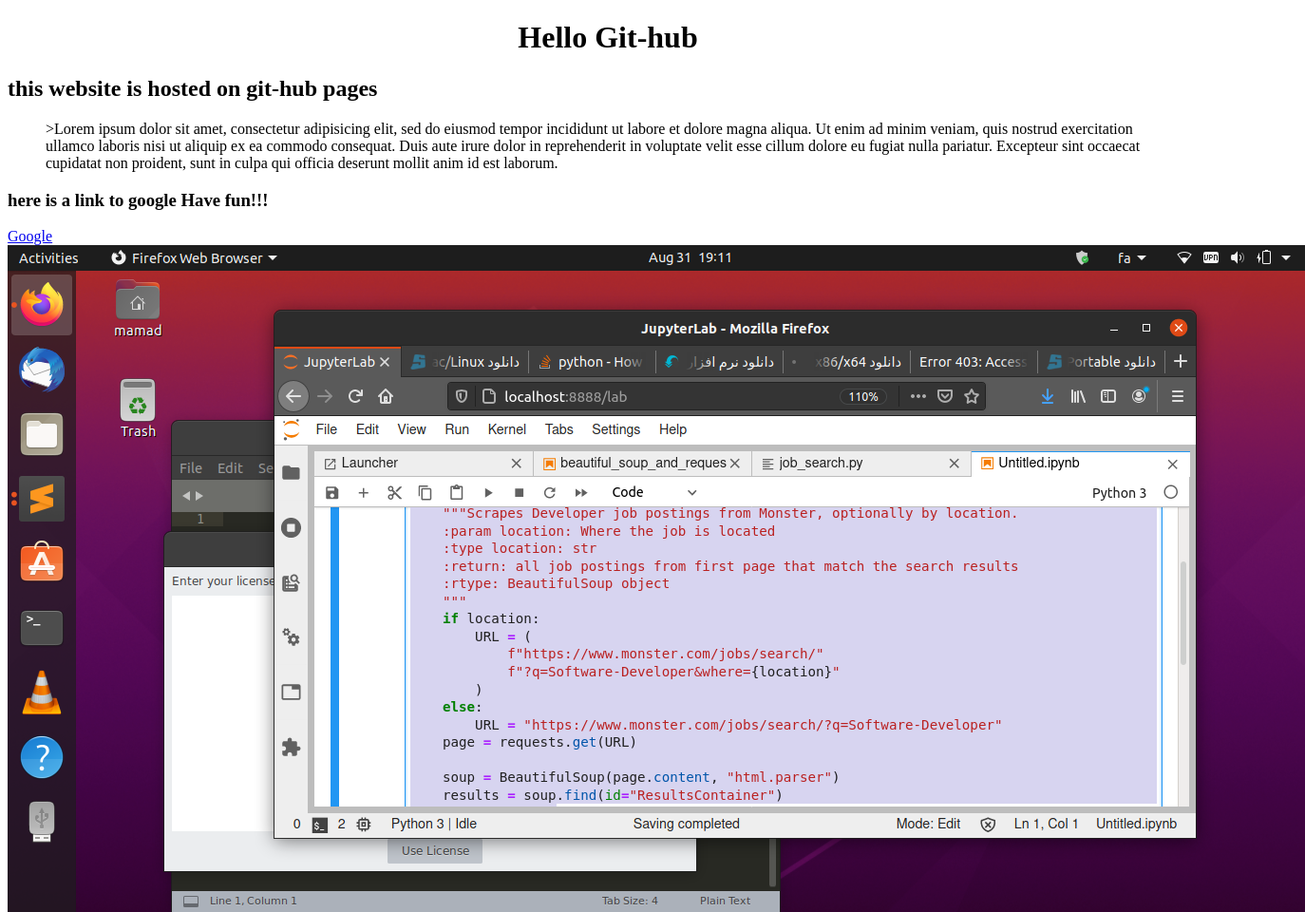
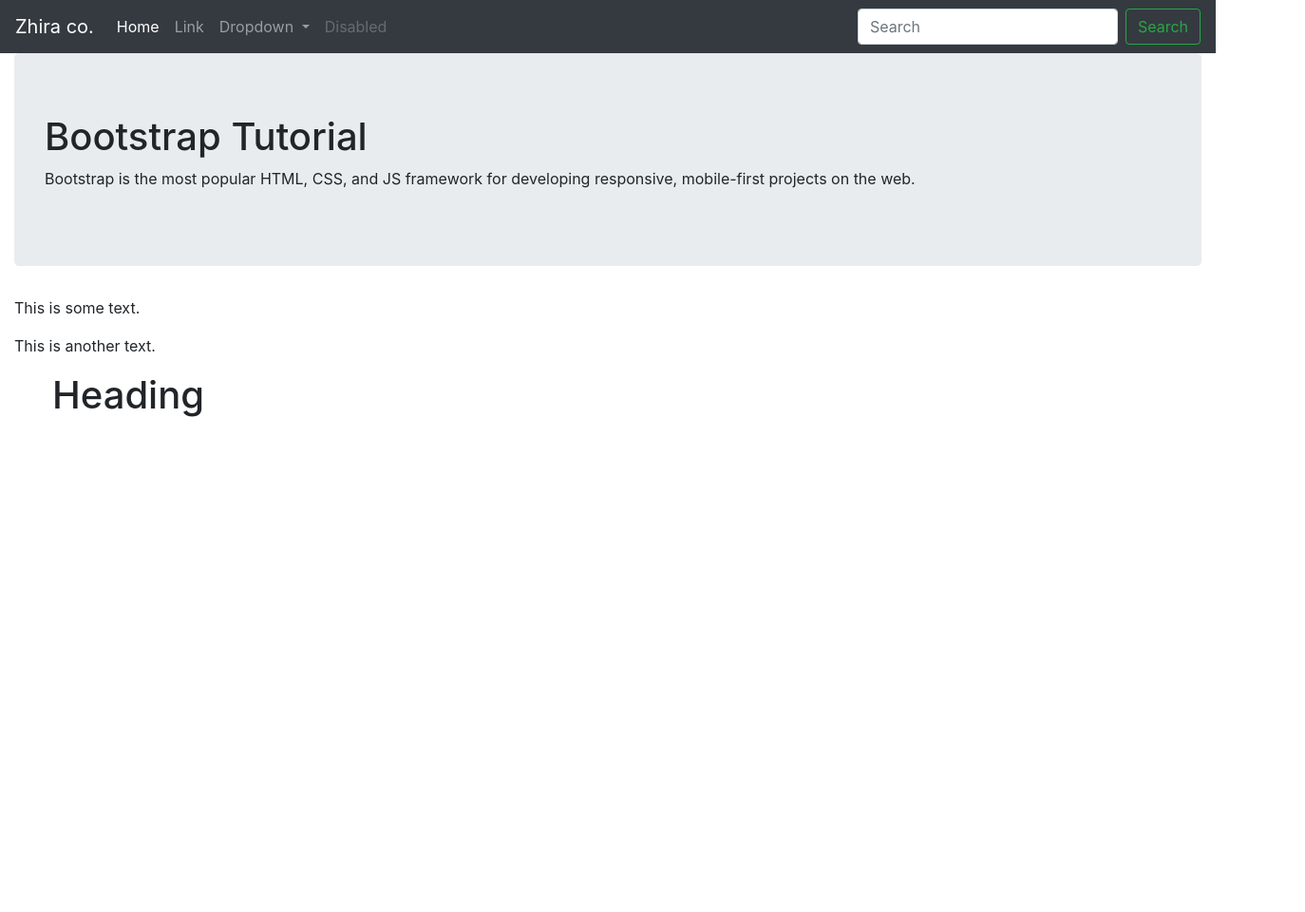
Before and after one commit to Mamad-cloud/Mamad-cloud.github.io, a plain HTML site: page index.html in a window 1280 px wide. Shown: the top 960 px of the page at 95% size, 1374 px wide, since content can reach past the window. After the commit the page ends 800 px from the top, so only its background shows below. Drawn offline with nearby package versions, Linux system fonts and the light colour scheme.

Commit message:
test-commit

```diff
--- a/index.html
+++ b/index.html
@@ -1,19 +1,78 @@
 <!DOCTYPE html>
 <html>
 <head>
-	<title>Git-hub test</title>
+	<meta charset="utf-8">
+    <meta name="viewport" content="width=device-width, initial-scale=1, shrink-to-fit=no">
+    <link rel="stylesheet" href="https://stackpath.bootstrapcdn.com/bootstrap/4.5.2/css/bootstrap.min.css" integrity="sha384-JcKb8q3iqJ61gNV9KGb8thSsNjpSL0n8PARn9HuZOnIxN0hoP+VmmDGMN5t9UJ0Z" crossorigin="anonymous">
+
+
+
+	<!-- jQuery library -->
+	<script src="https://ajax.googleapis.com/ajax/libs/jquery/3.5.1/jquery.min.js"></script>
+
+
+
+	<!-- Latest compiled JavaScript -->
+	<script src="https://maxcdn.bootstrapcdn.com/bootstrap/3.4.1/js/bootstrap.min.js"></script>
+	<title>Zhira co.</title>
 </head>
 <body>
-	<h1 align="center">Hello Git-hub</h1>
-	<h2>this website is hosted on git-hub pages</h2>
-	<blockquote>>Lorem ipsum dolor sit amet, consectetur adipisicing elit, sed do eiusmod
-	tempor incididunt ut labore et dolore magna aliqua. Ut enim ad minim veniam,
-	quis nostrud exercitation ullamco laboris nisi ut aliquip ex ea commodo
-	consequat. Duis aute irure dolor in reprehenderit in voluptate velit esse
-	cillum dolore eu fugiat nulla pariatur. Excepteur sint occaecat cupidatat non
-	proident, sunt in culpa qui officia deserunt mollit anim id est laborum.</blockquote>
-	<h3>here is a link to google Have fun!!!</h3>
-	<a  href="https://google.com/">Google</a>
-	<img src="Images/img_1.png">my terminal</img>
+	<nav class="navbar navbar-expand-lg navbar-dark bg-dark">
+			  	<a class="navbar-brand" href="#">Zhira co.</a>
+			  	<button class="navbar-toggler" type="button" data-toggle="collapse" data-target="#navbarSupportedContent" aria-controls="navbarSupportedContent" aria-expanded="false" aria-label="Toggle navigation">
+			  	  <span class="navbar-toggler-icon"></span>
+			 	 </button>
+
+			  <div class="collapse navbar-collapse" id="navbarSupportedContent">
+			    <ul class="navbar-nav mr-auto">
+			     	<li class="nav-item active">
+			       		<a class="nav-link" href="#">Home <span class="sr-only">(current)</span></a>
+			        </li>
+
+			        <li class="nav-item">
+			            <a class="nav-link" href="#">Link</a>
+			        </li>
+			        <li class="nav-item dropdown">
+			            <a class="nav-link dropdown-toggle" href="#" id="navbarDropdown" role="button" data-toggle="dropdown" aria-haspopup="true" aria-expanded="false">
+			            Dropdown
+			            </a>
+			       		<div class="dropdown-menu" aria-labelledby="navbarDropdown">
+			           		<a class="dropdown-item" href="#">Action</a>
+			          		 <a class="dropdown-item" href="#">Another action</a>
+			           		<div class="dropdown-divider"></div>
+			          	    <a class="dropdown-item" href="#">Something else here</a>
+			        	</div>
+			        </li>
+			        <li class="nav-item">
+			       	    <a class="nav-link disabled" href="#" tabindex="-1" aria-disabled="true">Disabled</a>
+			        </li>
+			    </ul>
+			    <form class="form-inline my-2 my-lg-0">
+			      <input class="form-control mr-sm-2" type="search" placeholder="Search" aria-label="Search">
+			      <button class="btn btn-outline-success my-2 my-sm-0" type="submit">Search</button>
+			    </form>
+			  </div>
+			</nav>
+	<div class="container-fluid" >
+		<div class="jumbotron">
+    		<h1>Bootstrap Tutorial</h1>
+    		<p>Bootstrap is the most popular HTML, CSS, and JS framework for developing
+   					 responsive, mobile-first projects on the web.</p>
+ 		</div>
+  		<p>This is some text.</p>
+ 		 <p>This is another text.</p>
+
+		<dir class="row">
+			<div class="col-sm-12">
+				<h1 class="">Heading</h1>
+			</div>
+		</dir>
+	</div>
+
+
+
+<script src="https://code.jquery.com/jquery-3.5.1.slim.min.js" integrity="sha384-DfXdz2htPH0lsSSs5nCTpuj/zy4C+OGpamoFVy38MVBnE+IbbVYUew+OrCXaRkfj" crossorigin="anonymous"></script>
+<script src="https://cdn.jsdelivr.net/npm/popper.js@1.16.1/dist/umd/popper.min.js" integrity="sha384-9/reFTGAW83EW2RDu2S0VKaIzap3H66lZH81PoYlFhbGU+6BZp6G7niu735Sk7lN" crossorigin="anonymous"></script>
+<script src="https://stackpath.bootstrapcdn.com/bootstrap/4.5.2/js/bootstrap.min.js" integrity="sha384-B4gt1jrGC7Jh4AgTPSdUtOBvfO8shuf57BaghqFfPlYxofvL8/KUEfYiJOMMV+rV" crossorigin="anonymous"></script>
 </body>
 </html>
```
